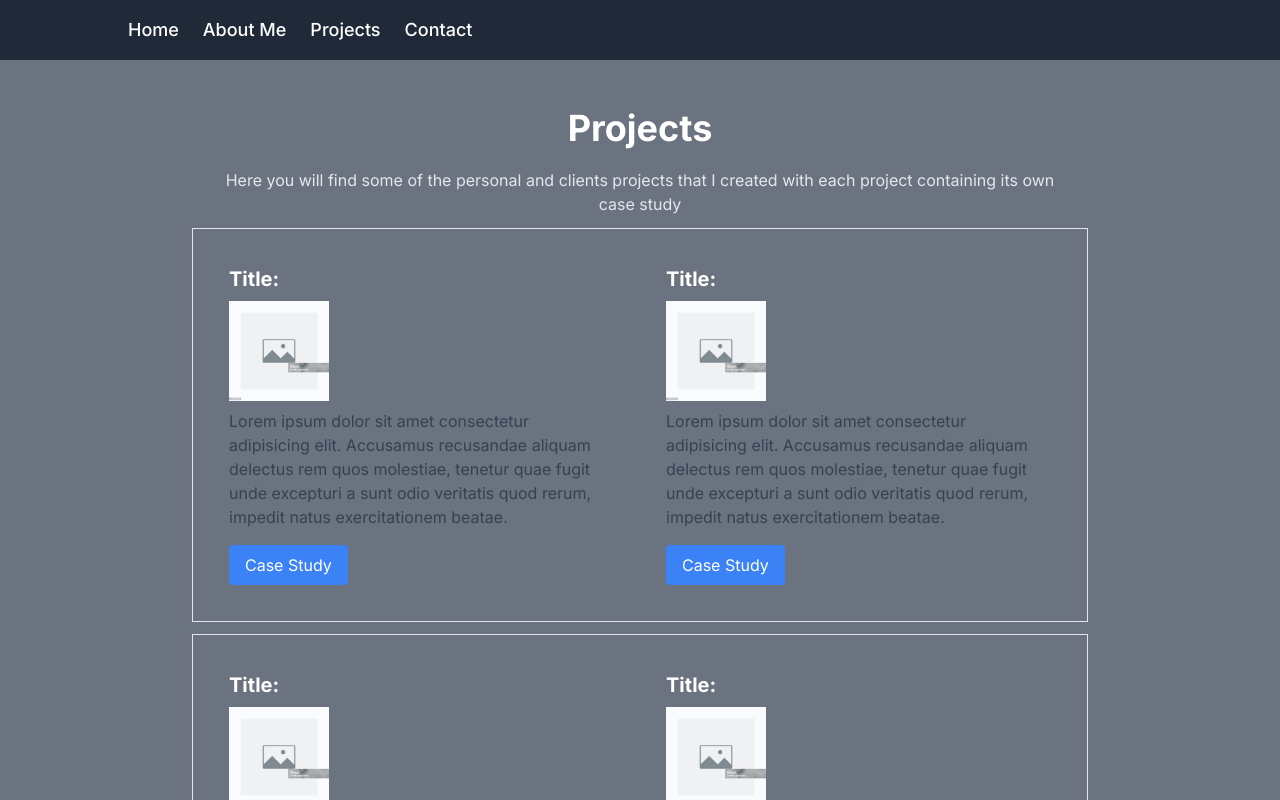
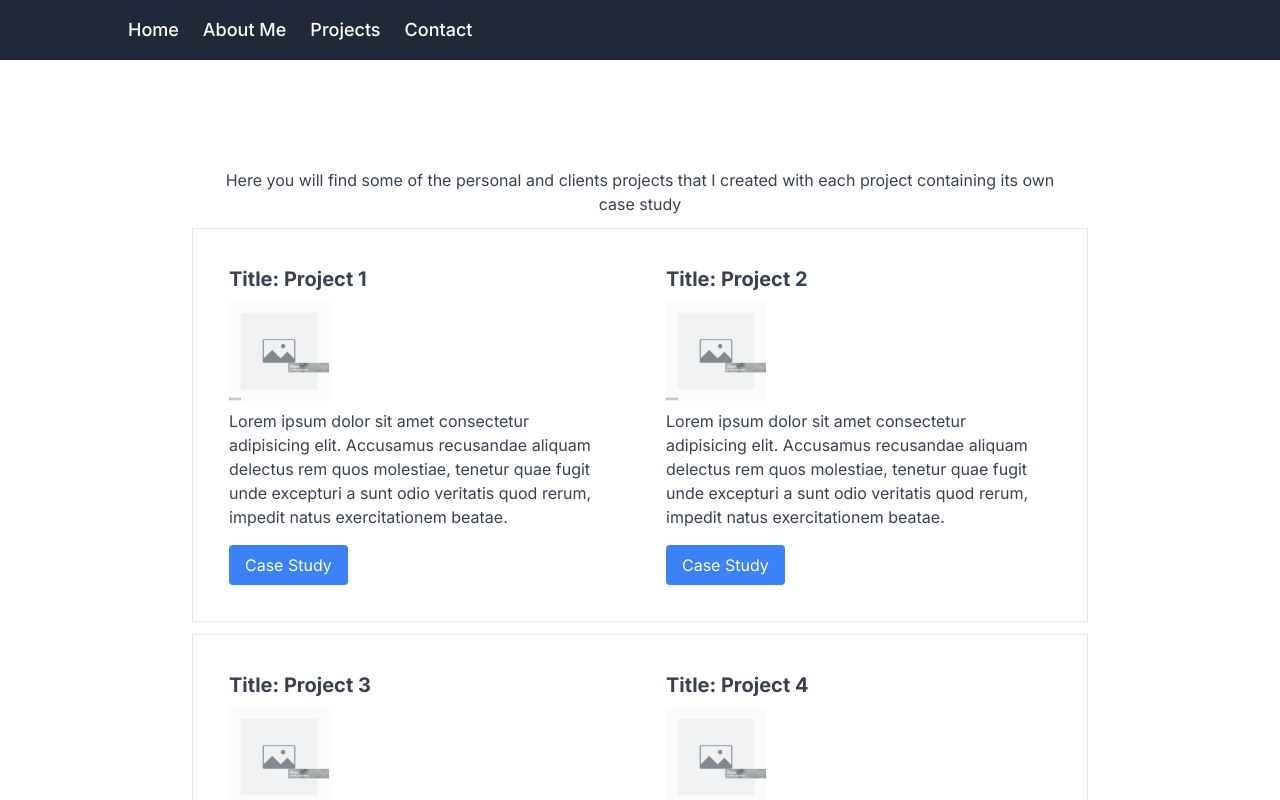
Before and after one commit to DFBlok/FrontEnd, a Next.js app in the folder tailwind/PORTFOLIO/my-portfolio-app/: page /Page3 in a window 1280 px wide. Shown: the top 800 px of the page. Built offline with nearby package versions, Linux system fonts and the light colour scheme.

Commit message:
Project Page update

```diff
--- a/tailwind/PORTFOLIO/my-portfolio-app/app/Page3/page.tsx
+++ b/tailwind/PORTFOLIO/my-portfolio-app/app/Page3/page.tsx
@@ -79,16 +79,18 @@ function Page3() {
           </div>
         </div>
       </section> */}
-      <section className="bg-gray-500 text-white py-12">
+      <section className=" text-white py-12">
         <div className="w-[70%] mx-auto items-center">
           <h1 className="text-center font-bold text-4xl mb-5">Projects</h1>
-          <p className="text-m text-center text-gray-200 mb-3 px-5">
+          <p className="text-m text-center text-gray-700 mb-3 px-5">
             Here you will find some of the personal and clients projects that I
             created with each project containing its own case study
           </p>
           <div className="flex flex-col md:flex-row gap-5 border p-5 mb-3">
             <div className="w-full md:w-1/2 p-4">
-              <h1 className="text-xl font-bold mb-2">Title: </h1>
+              <h1 className="text-xl text-gray-700 font-bold mb-2">
+                Title: Project 1
+              </h1>
               <Image
                 src="/asset/project.jpg"
                 alt="img"
@@ -107,7 +109,9 @@ function Page3() {
               </button>
             </div>
             <div className="w-full md:w-1/2 p-4">
-              <h1 className="text-xl font-bold mb-2">Title: </h1>
+              <h1 className="text-xl  text-gray-700 font-bold mb-2">
+                Title: Project 2
+              </h1>
               <Image
                 src="/asset/project.jpg"
                 alt="img"
@@ -128,7 +132,9 @@ function Page3() {
           </div>
           <div className="flex flex-col md:flex-row gap-5 border p-5">
             <div className="w-full md:w-1/2 p-4">
-              <h1 className="text-xl font-bold mb-2">Title: </h1>
+              <h1 className="text-xl font-bold  text-gray-700 mb-2">
+                Title: Project 3
+              </h1>
               <Image
                 src="/asset/project.jpg"
                 alt="img"
@@ -147,7 +153,9 @@ function Page3() {
               </button>
             </div>
             <div className="w-full md:w-1/2 p-4">
-              <h1 className="text-xl font-bold mb-2">Title: </h1>
+              <h1 className="text-xl font-bold  text-gray-700 mb-2">
+                Title: Project 4
+              </h1>
               <Image
                 src="/asset/project.jpg"
                 alt="img"
```
